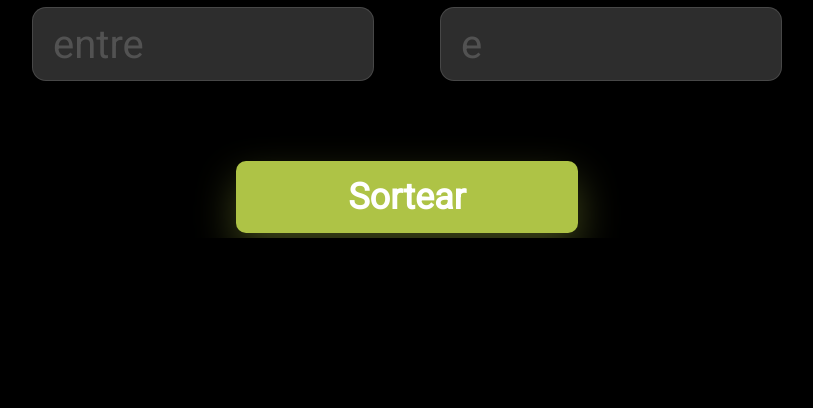
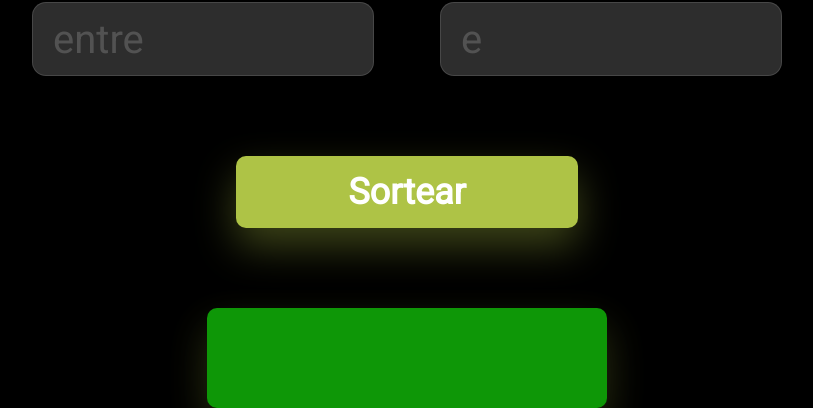
Before and after one commit to RudaPCard/Sorteador, a plain HTML site: page index.html in a window 1280 px wide. Shown: the part 562-970 px from the top of the page, without its empty margins (233-1046 px from the left). Before the commit the page ends 800 px from the top, so only its background shows below. Drawn offline with Linux system fonts and the light colour scheme.

Commit message:
Alteração no codigo js

```diff
--- a/index.html
+++ b/index.html
@@ -12,9 +12,11 @@
     <div>
         <input placeholder="entre" class="input-min" type="number">
         <input placeholder="e" class="input-max" type="number">
+
     </div>
 
     <button onclick="generateNumber()">Sortear</button>
+    <input type="text" id="resultadoInput">
 
 </body>
 <script src="./scripts.js"></script>
--- a/scripts.js
+++ b/scripts.js
@@ -2,8 +2,18 @@ function generateNumber(){
 
     const min = Math.ceil(document.querySelector('.input-min').value)
     const max = Math.floor(document.querySelector('.input-max').value)
-
     const result = Math.floor(Math.random() * (max - min + 1) + min);
 
-    alert(result)
+    if( min >= max){
+        alert("O valor minimo tem que ser MENOR que o valor máximo")
+        } else {
+            var resultado = "Seu resultado desejado"; // Aqui você define o resultado desejado
+
+            document.getElementById("resultadoInput").value = result;
+        }
+
+
+
+
+
 }
--- a/style.css
+++ b/style.css
@@ -61,6 +61,23 @@ button {
     cursor: pointer;
 }
 
+#resultadoInput {
+    background: #14d80a;
+    box-shadow: 0px 18px 40px rgba(174, 195, 70, 0.35);
+    border-radius: 10px;
+    width: 400px;
+    height: 100px;
+    color: #ffffff;
+    font-weight: 700;
+    font-size: 36px;
+    margin-top: 80px;
+    border: none;
+    appearance: none;
+    text-align: center;
+
+
+}
+
 button:hover {
     opacity: 0.9;
 }
```
